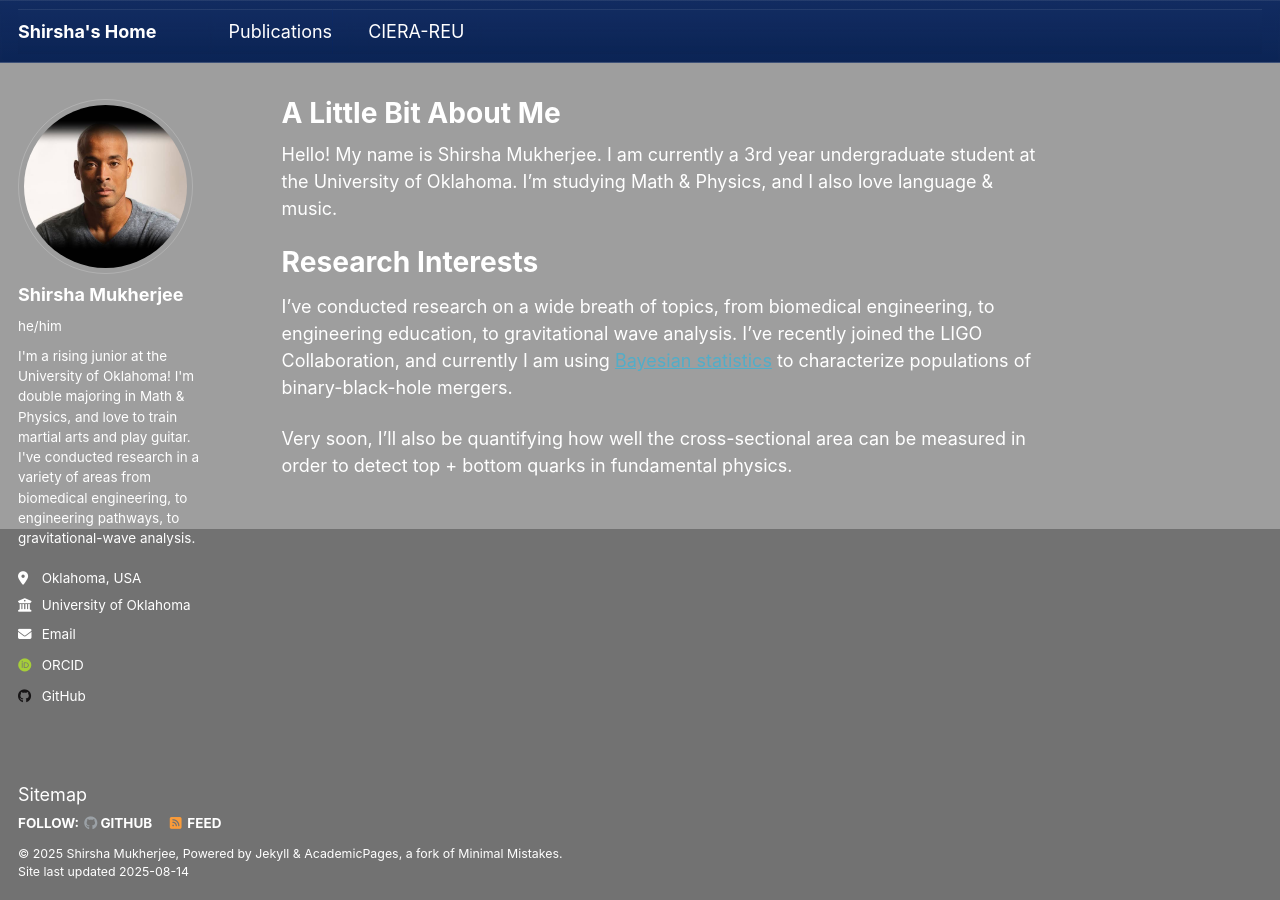
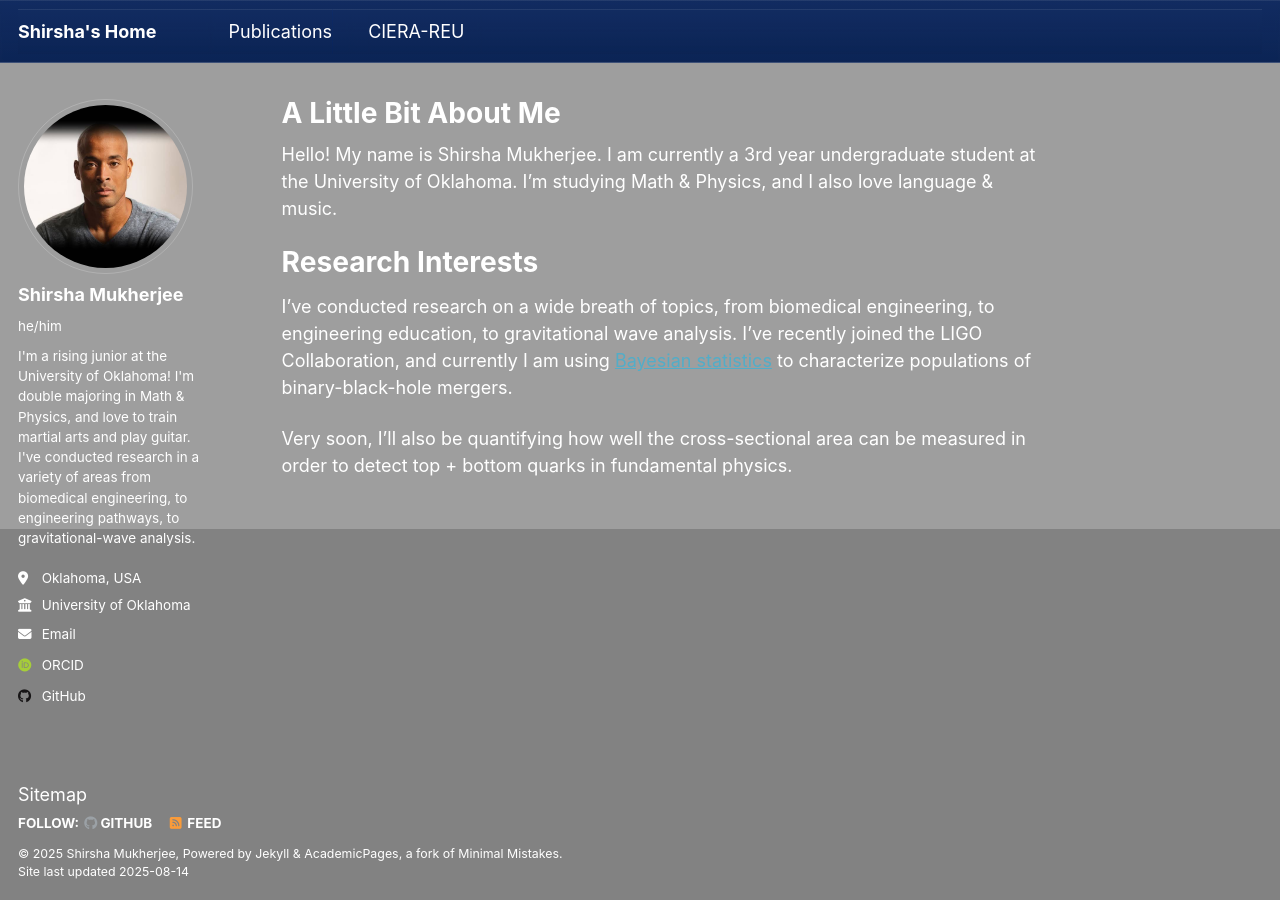
Before and after one commit to shirshamukherjee/projectfrthistime, a Jekyll site: the page built from _pages/about.md, in a window 1280 px wide. Built offline with Jekyll 4.4.1, drawn with Linux system fonts in a browser that asks for light colours; some web fonts are replaced; a script that is not in the unit is left out.

Commit message:
hopefully got rid of the weird background change thing

```diff
--- a/assets/css/main.scss
+++ b/assets/css/main.scss
@@ -207,4 +207,39 @@ h1, h2, h3, h4, h5, h6 { color: #ffffff !important; }
 
 /* If you’re using an overlay, keep it BEHIND the content so it doesn't dim text */
 html { position: relative; }
-html::after { z-index: -1; }  /* you already have the rest of the overlay rule */
+/* Overlay goes BEHIND everything so it can't dim content */
+html { position: relative; }
+
+html::after {
+  content: "";
+  position: fixed;
+  inset: 0;
+  z-index: -1;                 /* was 0 */
+  background: rgba(0,0,0,0.18);/* tweak 0.12–0.22 to taste */
+  pointer-events: none;
+}
+
+/* Remove any mid-page bands/strips */
+.initial-content::before,
+.initial-content::after,
+.page::before,
+.page::after,
+.page__inner-wrap::before,
+.page__inner-wrap::after,
+.page__content::before,
+.page__content::after,
+.page__footer::before,
+.page__footer::after {
+  content: none !important;
+  background: transparent !important;
+  box-shadow: none !important;
+  border: 0 !important;
+}
+
+/* Make sure wrappers themselves are transparent */
+.page__content,
+.page__inner-wrap,
+.initial-content,
+.page__footer {
+  background: transparent !important;
+}
```
